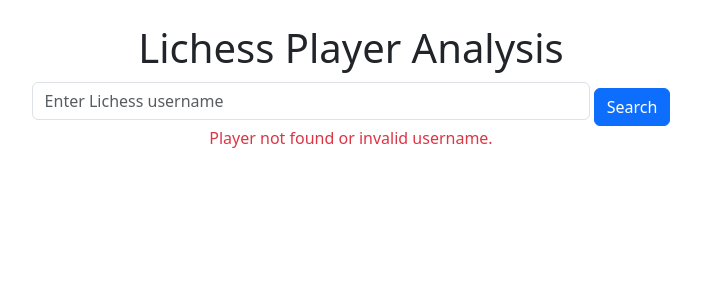
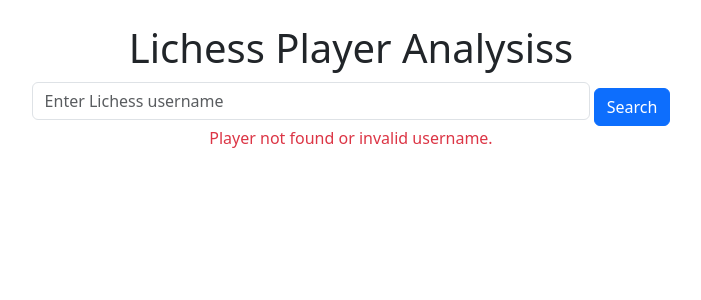
Before and after one commit to jaisonkumar/chesspy, a Flask app: page / in a window 1280 px wide. Shown: the top 300 px of the page, without its empty margins (289-990 px from the left). Run offline with Flask 3, Linux system fonts and the light colour scheme.

Commit message:
Update index.html

```diff
--- a/templates/index.html
+++ b/templates/index.html
@@ -37,7 +37,7 @@
 </head>
 <body>
     <div class="container mt-4">
-        <h1 class="text-center">Lichess Player Analysis</h1>
+        <h1 class="text-center">Lichess Player Analysiss</h1>
 
         <!-- Search Form -->
         <form method="POST" class="text-center">
```
